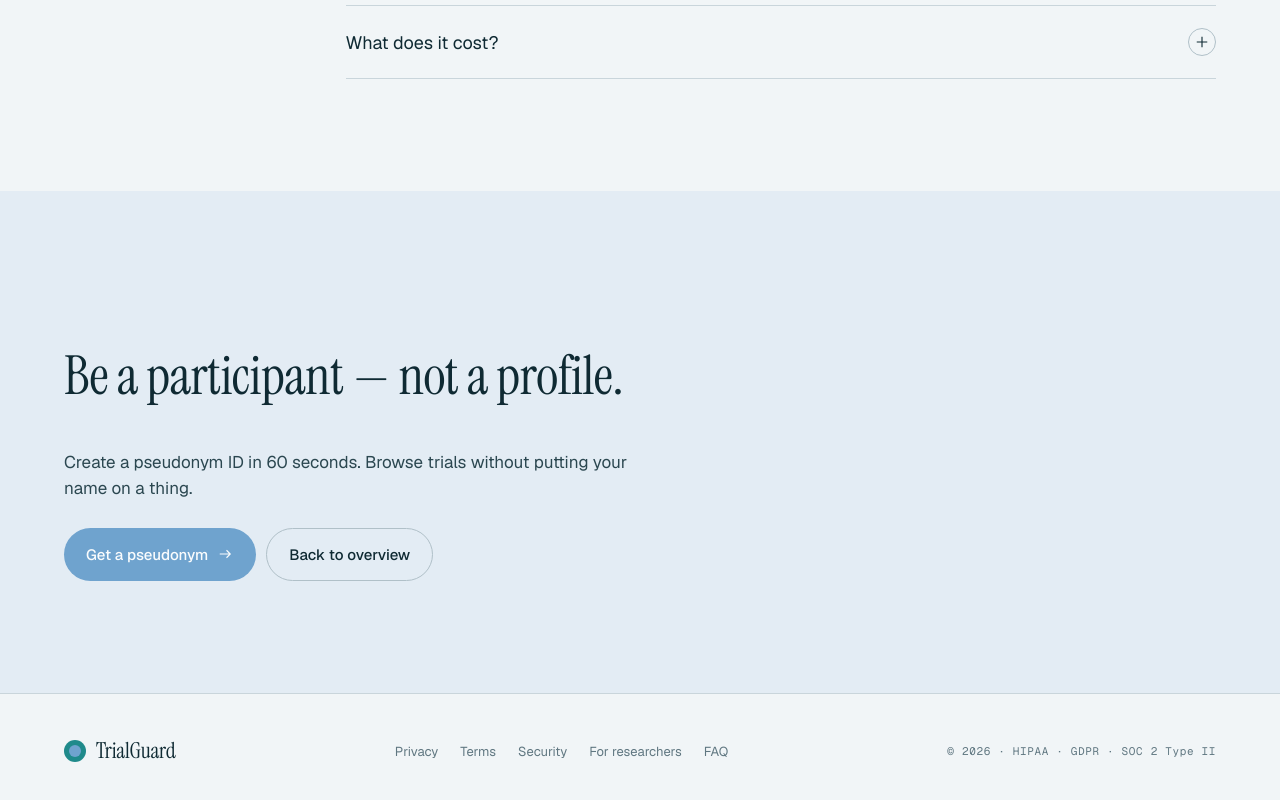
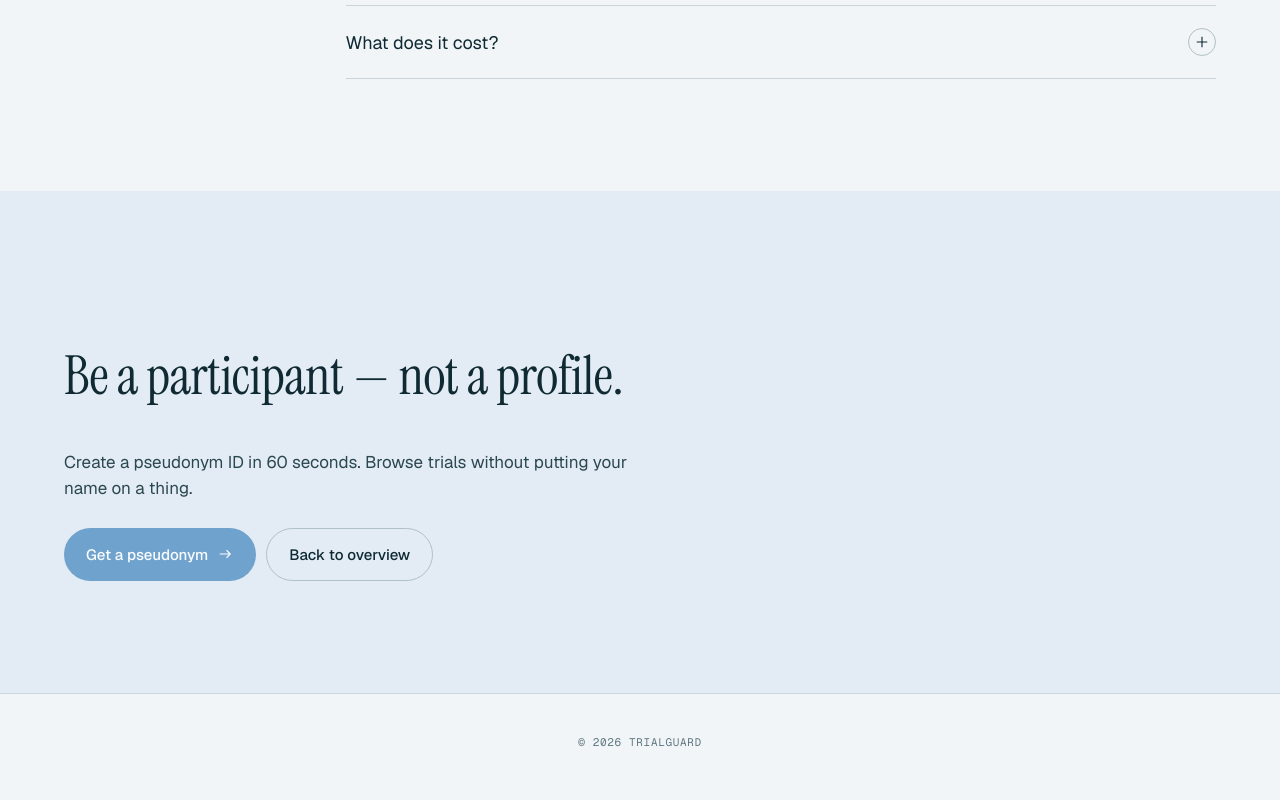
Before and after one commit to LyCh1e/ICT2216-Secure-Software-Development, a React (Vite) app in the folder frontend/: page /faq in a window 1280 px wide. Shown: the part 2786-3586 px from the top of the page. Built offline with nearby package versions, Linux system fonts and the light colour scheme.

Commit message:
ui text changes

```diff
--- a/frontend/src/components/subpage-shell.jsx
+++ b/frontend/src/components/subpage-shell.jsx
@@ -76,16 +76,8 @@ export function SubpageFooter() {
           </div>
         </div>
       </section>
-      <footer style={{ padding: '40px var(--tg-pad-x)', borderTop: '1px solid var(--line)', display: 'flex', justifyContent: 'space-between', alignItems: 'center', flexWrap: 'wrap', gap: 16 }}>
-        <Link to="/" style={{ textDecoration: 'none', color: 'inherit' }}><TgLogo /></Link>
-        <div style={{ display: 'flex', gap: 22, fontSize: 13, color: 'var(--ink-3)' }}>
-          <Link to="/privacy" style={{ textDecoration: 'none', color: 'inherit' }}>Privacy</Link>
-          <Link to="/privacy#terms" style={{ textDecoration: 'none', color: 'inherit' }}>Terms</Link>
-          <Link to="/privacy#security" style={{ textDecoration: 'none', color: 'inherit' }}>Security</Link>
-          <Link to="/researchers" style={{ textDecoration: 'none', color: 'inherit' }}>For researchers</Link>
-          <Link to="/faq" style={{ textDecoration: 'none', color: 'inherit' }}>FAQ</Link>
-        </div>
-        <div className="tg-mono" style={{ fontSize: 11, color: 'var(--ink-3)', letterSpacing: '0.06em' }}>© 2026 · HIPAA · GDPR · SOC 2 Type II</div>
+      <footer style={{ padding: '40px var(--tg-pad-x)', borderTop: '1px solid var(--line)', textAlign: 'center' }}>
+        <div className="tg-mono" style={{ fontSize: 11, color: 'var(--ink-3)', letterSpacing: '0.06em' }}>© 2026 TRIALGUARD</div>
       </footer>
     </>
   )
--- a/frontend/src/pages/Landing.jsx
+++ b/frontend/src/pages/Landing.jsx
@@ -229,16 +229,8 @@ export default function Landing() {
       </section>
 
       {/* FOOTER */}
-      <footer style={{ padding: '48px var(--tg-pad-x)', borderTop: '1px solid var(--line)', display: 'flex', justifyContent: 'space-between', alignItems: 'center', flexWrap: 'wrap', gap: 16 }}>
-        <TgLogo/>
-        <div style={{ display: 'flex', gap: 22, fontSize: 13, color: 'var(--ink-3)' }}>
-          <Link to="/privacy" style={{ textDecoration: 'none', color: 'inherit' }}>Privacy</Link>
-          <Link to="/privacy#terms" style={{ textDecoration: 'none', color: 'inherit' }}>Terms</Link>
-          <Link to="/privacy#security" style={{ textDecoration: 'none', color: 'inherit' }}>Security</Link>
-          <Link to="/researchers" style={{ textDecoration: 'none', color: 'inherit' }}>For researchers</Link>
-          <a style={{ color: 'inherit' }}>Press</a>
-        </div>
-        <div className="tg-mono" style={{ fontSize: 11, color: 'var(--ink-3)', letterSpacing: '0.06em' }}>© 2026 · HIPAA · GDPR · SOC 2 Type II</div>
+      <footer style={{ padding: '48px var(--tg-pad-x)', borderTop: '1px solid var(--line)', textAlign: 'center' }}>
+        <div className="tg-mono" style={{ fontSize: 11, color: 'var(--ink-3)', letterSpacing: '0.06em' }}>© 2026 TRIALGUARD</div>
       </footer>
 
       <Modal open={modal} onClose={() => setModal(false)}>
--- a/frontend/src/pages/Login.jsx
+++ b/frontend/src/pages/Login.jsx
@@ -24,13 +24,8 @@ function AuthFrame({ children, brand }) {
             {children}
           </div>
         </div>
-        <div style={{ display: 'flex', justifyContent: 'space-between', fontSize: 11, color: 'var(--ink-3)' }}>
-          <span className="pa-mono">© 2026 TRIALGUARD · HIPAA · GDPR · SOC 2</span>
-          <div style={{ display: 'flex', gap: 18 }}>
-            <a className="pa-link">Privacy</a>
-            <a className="pa-link">Terms</a>
-            <a className="pa-link">Security</a>
-          </div>
+        <div style={{ fontSize: 11, color: 'var(--ink-3)' }}>
+          <span className="pa-mono">© 2026 TRIALGUARD</span>
         </div>
       </div>
       <div style={{
--- a/frontend/src/pages/Signup.jsx
+++ b/frontend/src/pages/Signup.jsx
@@ -24,13 +24,8 @@ function AuthFrame({ children, brand }) {
             {children}
           </div>
         </div>
-        <div style={{ display: 'flex', justifyContent: 'space-between', fontSize: 11, color: 'var(--ink-3)' }}>
-          <span className="pa-mono">© 2026 TRIALGUARD · HIPAA · GDPR · SOC 2</span>
-          <div style={{ display: 'flex', gap: 18 }}>
-            <a className="pa-link">Privacy</a>
-            <a className="pa-link">Terms</a>
-            <a className="pa-link">Security</a>
-          </div>
+        <div style={{ fontSize: 11, color: 'var(--ink-3)' }}>
+          <span className="pa-mono">© 2026 TRIALGUARD</span>
         </div>
       </div>
       <div style={{
```
Also changed, not shown: 1 other file (tests, documents, lock files or other folders).
